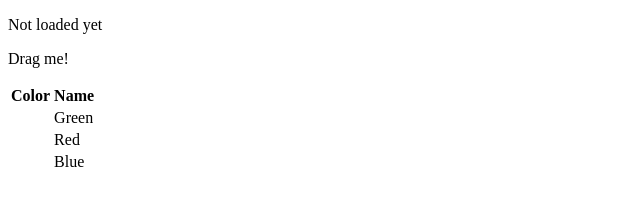
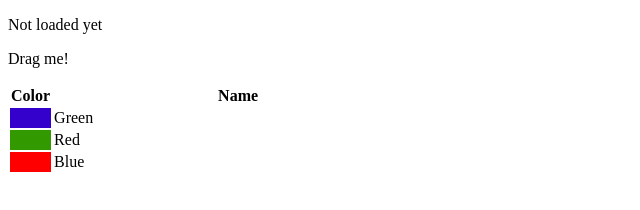
Before and after one commit to sea14/jqueryMatchGame, a plain HTML site: page index.html in a window 1280 px wide. Shown: the whole page, without its empty margins (0-640 px from the left). Drawn offline with nearby package versions, Linux system fonts and the light colour scheme.

Commit message:
css update, link

```diff
--- a/css/style.css
+++ b/css/style.css
@@ -1,3 +1,22 @@
 #main{
 	width: 100%;
 }
+
+#blue{
+	background: #3300CC;
+	width: 10%;
+	height: 5%;
+}
+
+#red{
+	background: #FF0000;
+	width: 10%;
+	height: 5%;
+}
+
+#green{
+
+	background: #339900;
+	width: 10%;
+	height: 5%;
+}
--- a/index.html
+++ b/index.html
@@ -3,6 +3,8 @@
 	<head>
 		<title>jQuery Match Game</title>
 	</head>
+
+	<link rel="stylesheet" href="css/style.css">
 
 	<script src="http://ajax.googleapis.com/ajax/libs/jquery/1.11.0/jquery.min.js"></script>
 	<script src="http://ajax.googleapis.com/ajax/libs/jqueryui/1.10.4/jquery-ui.min.js"></script>
```
